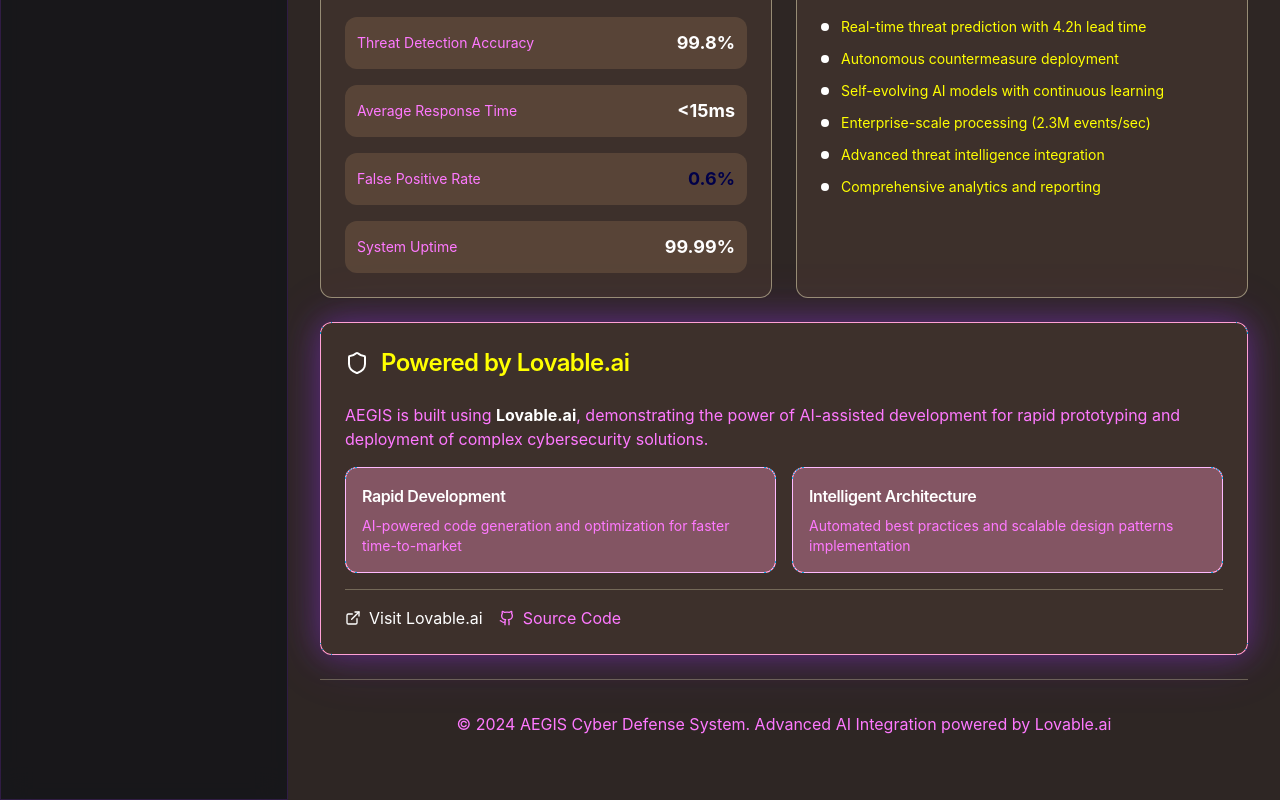
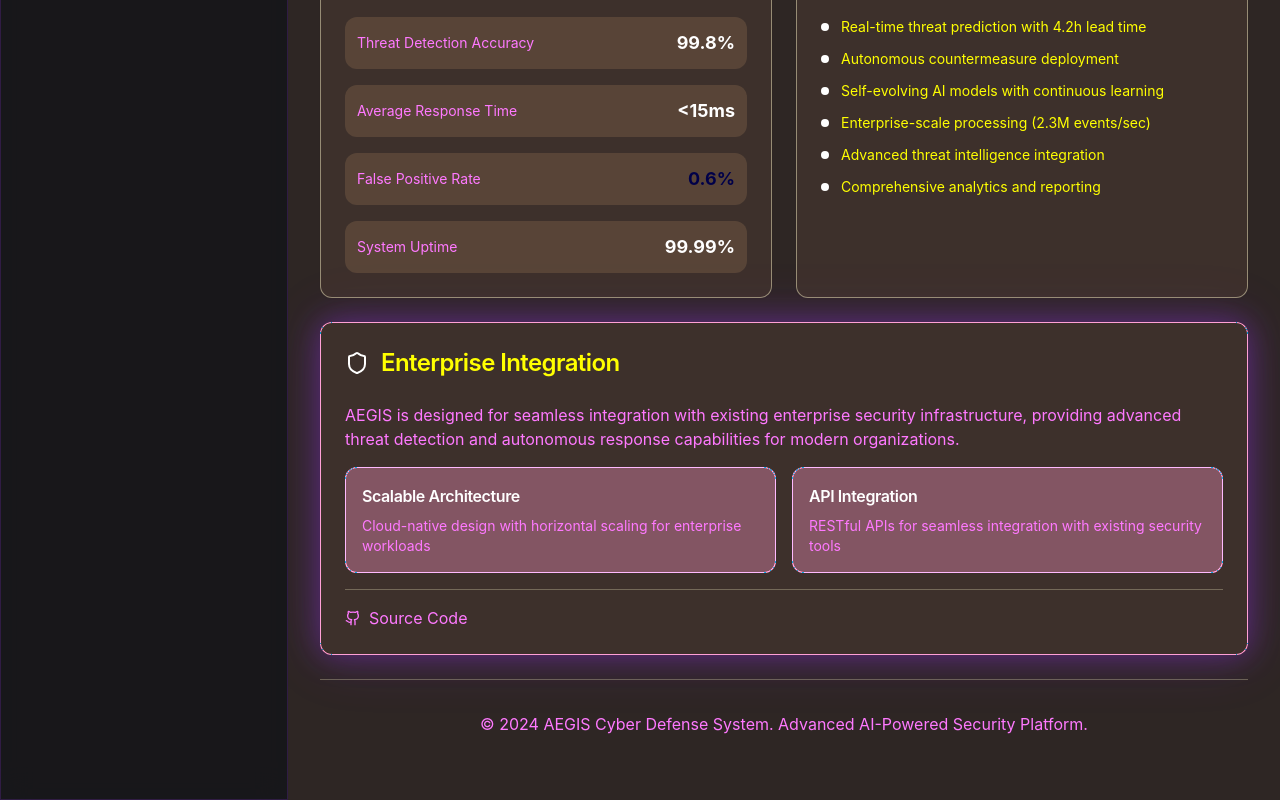
Before and after one commit to RJB-24/cyber-guardian-aegis-prime, a React (Vite) app: page /about in a window 1280 px wide. Shown: the part 1684-2484 px from the top of the page. Built offline with nearby package versions, Linux system fonts and the light colour scheme.

Commit message:
Remove Lovable.ai branding
Remove all references to Lovable.ai from the About page and the footer.

```diff
--- a/src/pages/About.tsx
+++ b/src/pages/About.tsx
@@ -1,7 +1,7 @@
 
 import { Card, CardContent, CardHeader, CardTitle } from '@/components/ui/card';
 import { Badge } from '@/components/ui/badge';
-import { Shield, Cpu, Zap, Database, Brain, Network, Github, ExternalLink } from 'lucide-react';
+import { Shield, Cpu, Zap, Database, Brain, Network, Github } from 'lucide-react';
 
 const About = () => {
   const techStack = [
@@ -236,49 +236,38 @@ const About = () => {
         </Card>
       </div>
 
-      {/* Lovable Integration */}
+      {/* Enterprise Integration */}
       <Card className="bg-card/50 border-border/50 border-primary/30 safe-glow">
         <CardHeader>
           <CardTitle className="text-foreground text-2xl flex items-center">
             <Shield className="mr-3 h-6 w-6 text-primary" />
-            Powered by Lovable.ai
+            Enterprise Integration
           </CardTitle>
         </CardHeader>
         <CardContent>
           <div className="space-y-4">
             <p className="text-muted-foreground">
-              AEGIS is built using <span className="text-primary font-bold">Lovable.ai</span>,
-              demonstrating the power of AI-assisted development for rapid prototyping and
-              deployment of complex cybersecurity solutions.
+              AEGIS is designed for seamless integration with existing enterprise security infrastructure,
+              providing advanced threat detection and autonomous response capabilities for modern organizations.
             </p>
 
             <div className="grid grid-cols-1 md:grid-cols-2 gap-4">
               <div className="p-4 bg-primary/10 rounded-lg border border-primary/30">
-                <h4 className="font-semibold text-primary mb-2">Rapid Development</h4>
+                <h4 className="font-semibold text-primary mb-2">Scalable Architecture</h4>
                 <p className="text-sm text-muted-foreground">
-                  AI-powered code generation and optimization for faster time-to-market
+                  Cloud-native design with horizontal scaling for enterprise workloads
                 </p>
               </div>
 
               <div className="p-4 bg-primary/10 rounded-lg border border-primary/30">
-                <h4 className="font-semibold text-primary mb-2">Intelligent Architecture</h4>
+                <h4 className="font-semibold text-primary mb-2">API Integration</h4>
                 <p className="text-sm text-muted-foreground">
-                  Automated best practices and scalable design patterns implementation
+                  RESTful APIs for seamless integration with existing security tools
                 </p>
               </div>
             </div>
 
             <div className="flex items-center space-x-4 pt-4 border-t border-border/30">
-              <a
-                href="https://lovable.ai"
-                target="_blank"
-                rel="noopener noreferrer"
-                className="flex items-center space-x-2 text-primary hover:text-primary/80 transition-colors"
-              >
-                <ExternalLink className="h-4 w-4" />
-                <span>Visit Lovable.ai</span>
-              </a>
-
               <a
                 href="https://github.com"
                 target="_blank"
@@ -296,7 +285,7 @@ const About = () => {
       {/* Footer */}
       <div className="text-center py-8 border-t border-border/30">
         <p className="text-muted-foreground">
-          © 2024 AEGIS Cyber Defense System. Advanced AI Integration powered by Lovable.ai
+          © 2024 AEGIS Cyber Defense System. Advanced AI-Powered Security Platform.
         </p>
       </div>
     </div>
--- a/src/pages/Index.tsx
+++ b/src/pages/Index.tsx
@@ -133,10 +133,10 @@ const Index = () => {
             <div className="flex items-center space-x-2">
               <Shield className="h-6 w-6 text-primary" />
               <span className="text-primary font-bold">AEGIS</span>
-              <span className="text-muted-foreground">- Powered by Lovable.ai</span>
+              <span className="text-muted-foreground">- Advanced AI Security Platform</span>
             </div>
             <div className="text-sm text-muted-foreground">
-              © 2024 AEGIS Cyber Defense. Advanced AI Integration.
+              © 2024 AEGIS Cyber Defense. Enterprise Security Solutions.
             </div>
           </div>
         </div>
```
